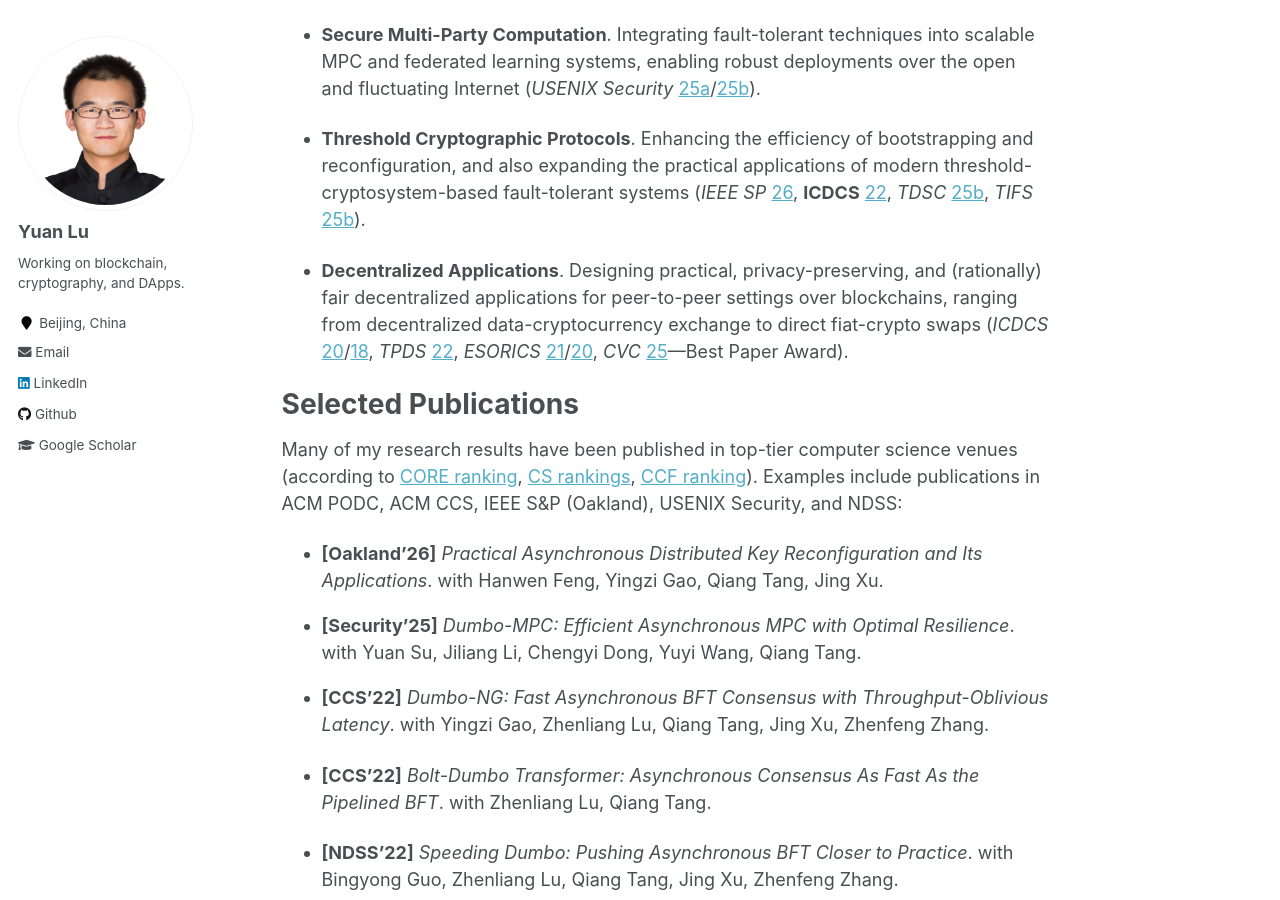
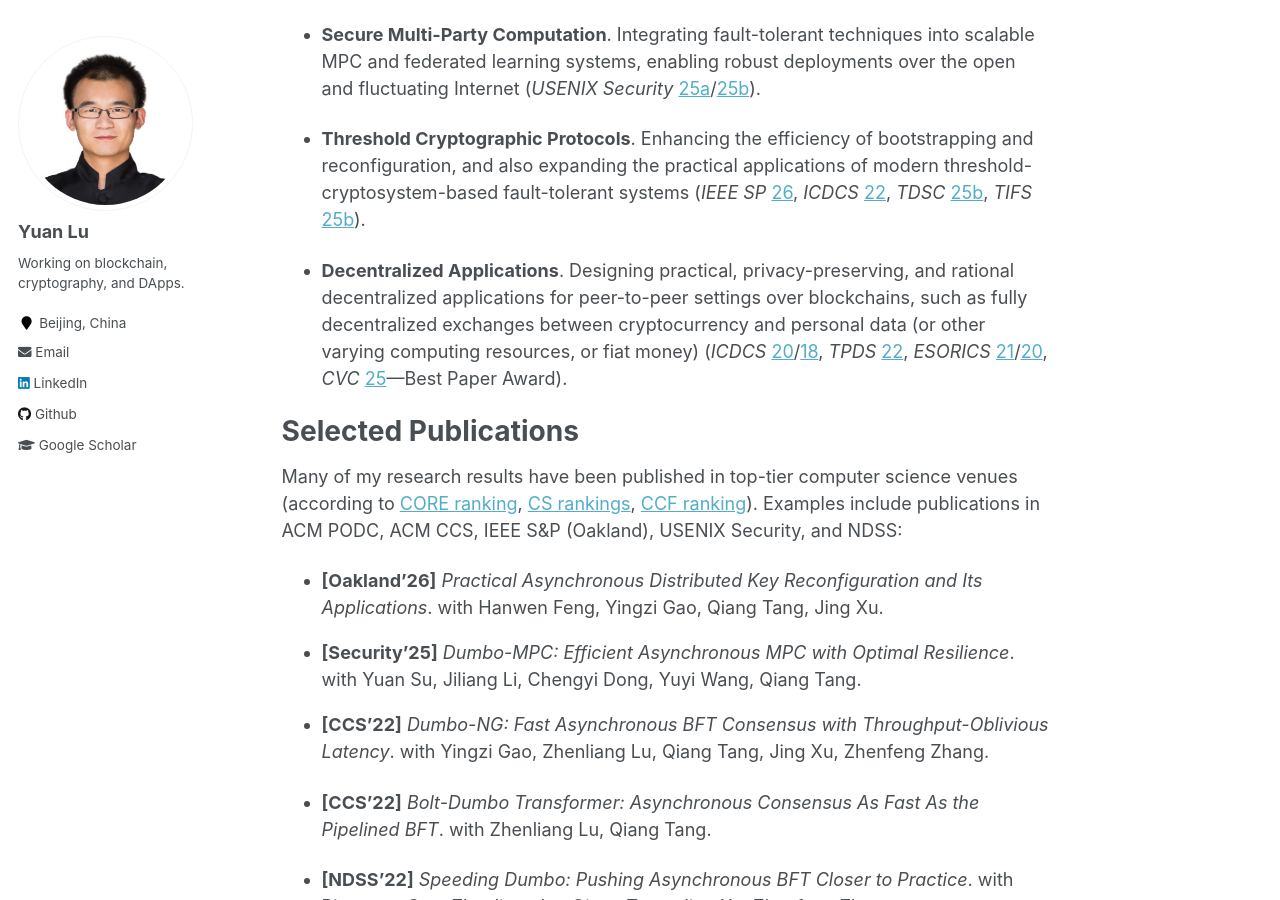
Before and after one commit to yylluu/yylluu.github.io, a Jekyll site: the page built from _pages/about.md, in a window 1280 px wide and 900 px high, scrolled down 566 px. Built offline with Jekyll 4.4.1, drawn with Linux system fonts in a browser that asks for light colours.

Commit message:
Update about.md

```diff
--- a/_pages/about.md
+++ b/_pages/about.md
@@ -18,9 +18,9 @@
 
 - **Secure Multi-Party Computation**. Integrating fault-tolerant techniques into scalable MPC and federated learning systems, enabling robust deployments over the open and fluctuating Internet (*USENIX Security* [25a](https://www.usenix.org/conference/usenixsecurity25/presentation/su-yuan)/[25b](https://www.usenix.org/conference/usenixsecurity25/presentation/liu-yizhong)).
 
-- **Threshold Cryptographic Protocols**. Enhancing the efficiency of bootstrapping and reconfiguration, and also expanding the practical applications of modern threshold-cryptosystem-based fault-tolerant systems (*IEEE SP* [26](https://eprint.iacr.org/2025/149), **ICDCS** [22](https://ieeexplore.ieee.org/abstract/document/9912190), *TDSC* [25b](https://ieeexplore.ieee.org/abstract/document/10807394), *TIFS* [25b](https://ieeexplore.ieee.org/abstract/document/11153573)).
+- **Threshold Cryptographic Protocols**. Enhancing the efficiency of bootstrapping and reconfiguration, and also expanding the practical applications of modern threshold-cryptosystem-based fault-tolerant systems (*IEEE SP* [26](https://eprint.iacr.org/2025/149), *ICDCS* [22](https://ieeexplore.ieee.org/abstract/document/9912190), *TDSC* [25b](https://ieeexplore.ieee.org/abstract/document/10807394), *TIFS* [25b](https://ieeexplore.ieee.org/abstract/document/11153573)).
 
-- **Decentralized Applications**. Designing practical, privacy-preserving, and (rationally) fair decentralized applications for peer-to-peer settings over blockchains, ranging from decentralized data-cryptocurrency exchange to direct fiat-crypto swaps (*ICDCS* [20](https://ieeexplore.ieee.org/abstract/document/9355719)/[18](https://ieeexplore.ieee.org/abstract/document/8416350), *TPDS* [22](https://ieeexplore.ieee.org/abstract/document/9929262), *ESORICS* [21](https://link.springer.com/chapter/10.1007/978-3-030-88418-5_17)/[20](https://link.springer.com/chapter/10.1007/978-3-030-59013-0_35), *CVC* [25](https://ieeexplore.ieee.org/abstract/document/11068849)—Best Paper Award).
+- **Decentralized Applications**. Designing practical, privacy-preserving, and rational decentralized applications for peer-to-peer settings over blockchains, such as fully decentralized exchanges between cryptocurrency and personal data (or other varying computing resources, or fiat money) (*ICDCS* [20](https://ieeexplore.ieee.org/abstract/document/9355719)/[18](https://ieeexplore.ieee.org/abstract/document/8416350), *TPDS* [22](https://ieeexplore.ieee.org/abstract/document/9929262), *ESORICS* [21](https://link.springer.com/chapter/10.1007/978-3-030-88418-5_17)/[20](https://link.springer.com/chapter/10.1007/978-3-030-59013-0_35), *CVC* [25](https://ieeexplore.ieee.org/abstract/document/11068849)—Best Paper Award).
 
 
 
```
